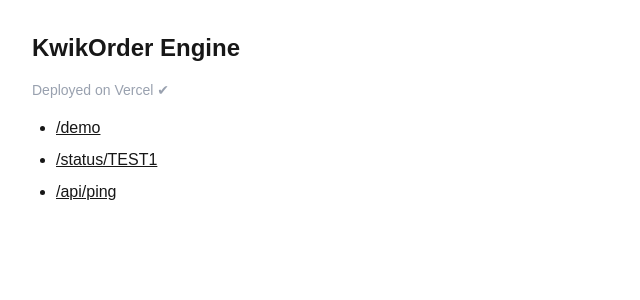
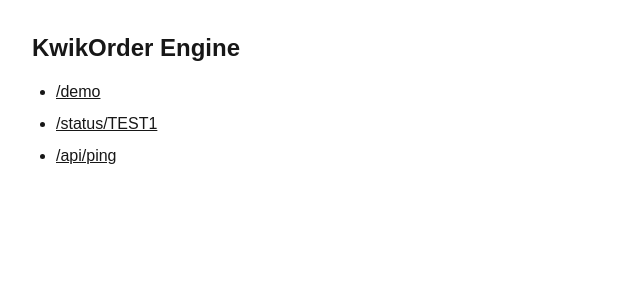
Before and after one commit to EnuliForge/kwikorder-engine, a Next.js app in the folder apps/web/: page / in a window 1280 px wide. Shown: the top 300 px of the page, without its empty margins (0-640 px from the left). Built offline with nearby package versions, Linux system fonts and the light colour scheme.

Commit message:
feat(web): add home page with links

```diff
--- a/apps/web/src/app/page.tsx
+++ b/apps/web/src/app/page.tsx
@@ -2,8 +2,6 @@
   return (
     <main className="p-8 space-y-4">
       <h1 className="text-2xl font-bold">KwikOrder Engine</h1>
-      <p className="text-sm text-gray-400">Deployed on Vercel ✔</p>
-
       <ul className="list-disc pl-6 space-y-2">
         <li><a className="underline" href="/demo">/demo</a></li>
         <li><a className="underline" href="/status/TEST1">/status/TEST1</a></li>
```
